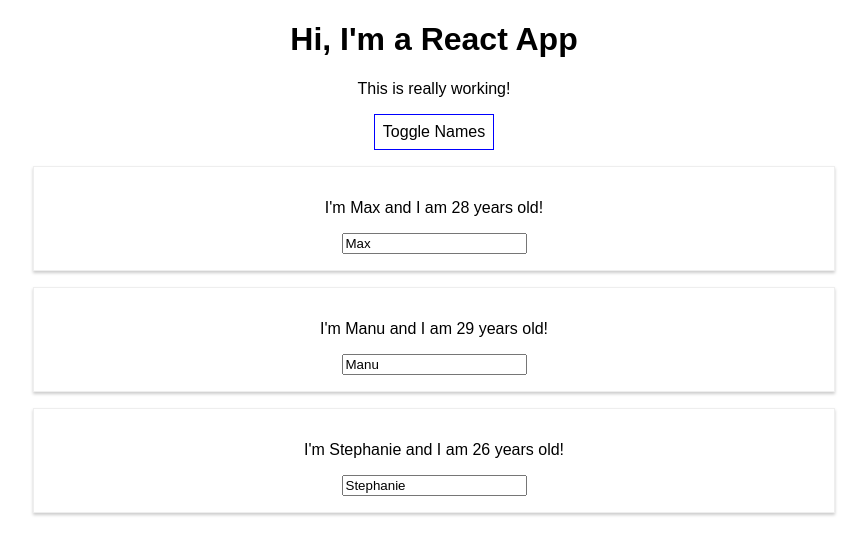
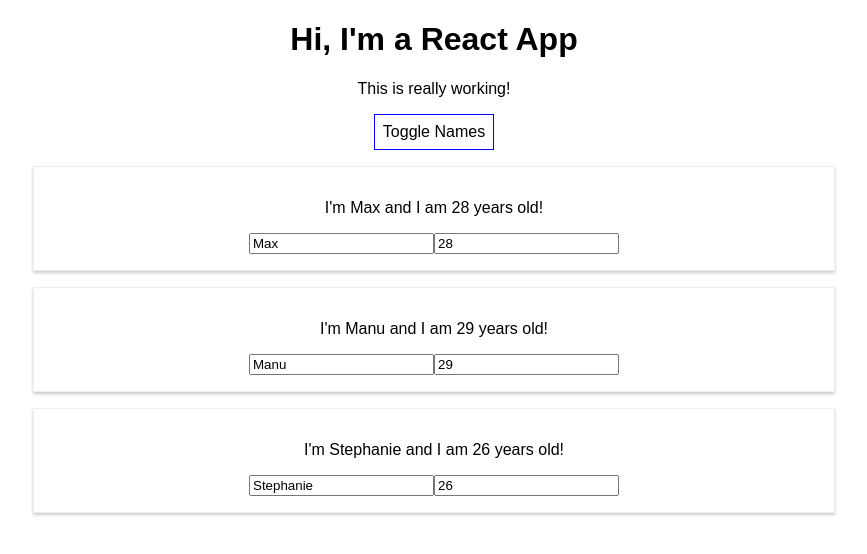
Before and after one commit to jiangmichael1/React-Refresher-Course, a React (Create React App) app in the folder react-complete-guide/: page / in a window 1280 px wide. Both pictures are taken after a click on the button "Toggle Names". Shown: the top 554 px of the page, without its empty margins (206-1073 px from the left). Built offline with nearby package versions, Linux system fonts and the light colour scheme.

Commit message:
Added age change functionality

```diff
--- a/react-complete-guide/src/App.js
+++ b/react-complete-guide/src/App.js
@@ -6,35 +6,54 @@
 class App extends Component {
   state = {
     persons: [
-      { name: 'Max', age: 28 },
-      { name: 'Manu', age: 29 },
-      { name: 'Stephanie', age: 26 }
+      { id: 'asdf' , name: 'Max', age: 28 },
+      { id: 'qwef' , name: 'Manu', age: 29 },
+      { id: 'erga' , name: 'Stephanie', age: 26 }
     ],
     otherState: 'some other value',
     showPersons: false
 
   };
 
-  switchNameHandler = (newName) => {
-    // console.log('Was clicked!');
-    // DON'T DO THIS: this.state.persons[0].name = 'Maximilian';
-    this.setState({
-      persons: [
-        { name: newName, age: 28 },
-        { name: 'Manu', age: 29 },
-        { name: 'Stephanie', age: 27 }
-      ]
-    });
-  };
+  deletePersonHandler = (personIndex) => {
+    const persons = [...this.state.persons];
+    persons.splice(personIndex, 1);
+    this.setState({persons: persons})
+  }
 
-  nameChangedHandler = (e) => {
-    this.setState({
-      persons: [
-        { name: 'Max', age: 28 },
-        { name: e.target.value, age: 25 },
-        { name: 'Stephanie', age: 27 }
-      ]
-    });
+  nameChangedHandler = ( e, id ) => {
+    const personIndex = this.state.persons.findIndex(p => {
+      return p.id === id;
+    })
+
+    // const person = Object.assign({}, this.state.persons[personIndex]);
+    const person = {
+      ...this.state.persons[personIndex]
+    }
+
+    person.name = e.target.value;
+
+    const persons = [...this.state.persons];
+    persons[personIndex] = person;
+
+    this.setState({persons: persons});
+  }
+
+  ageChangeHandler = (e, id) => {
+    const personIndex = this.state.persons.findIndex(p => {
+      return p.id === id;
+    })
+
+    const person = {
+      ...this.state.persons[personIndex]
+    }
+
+    person.age = e.target.value;
+
+    const persons = [...this.state.persons];
+    persons[personIndex] = person;
+
+    this.setState({persons: persons});
   }
 
   togglePersonsHandler = () => {
@@ -58,11 +77,15 @@
     if ( this.state.showPersons ) {
       persons = (
         <div>
-          {this.state.persons.map(person => {
+          {this.state.persons.map((person, index) => {
             return <Person
               name={person.name}
               age={person.age}
-              />
+              click={() => this.deletePersonHandler(index)}
+              key={person.id}
+              changed={(event) => this.nameChangedHandler(event, person.id)}
+              ageChange = {(event) => this.ageChangeHandler(event, person.id)}
+            />
           })}
         </div>
       );
--- a/react-complete-guide/src/Person/Person.js
+++ b/react-complete-guide/src/Person/Person.js
@@ -8,6 +8,7 @@
             <p onClick={props.click}>I'm {props.name} and I am {props.age} years old!</p>
             <p>{props.children}</p>
             <input type="text" onChange={props.changed} value={props.name}/>
+            <input type="text" onChange={props.ageChange} value={props.age} />
         </div>
     )
 };
```
